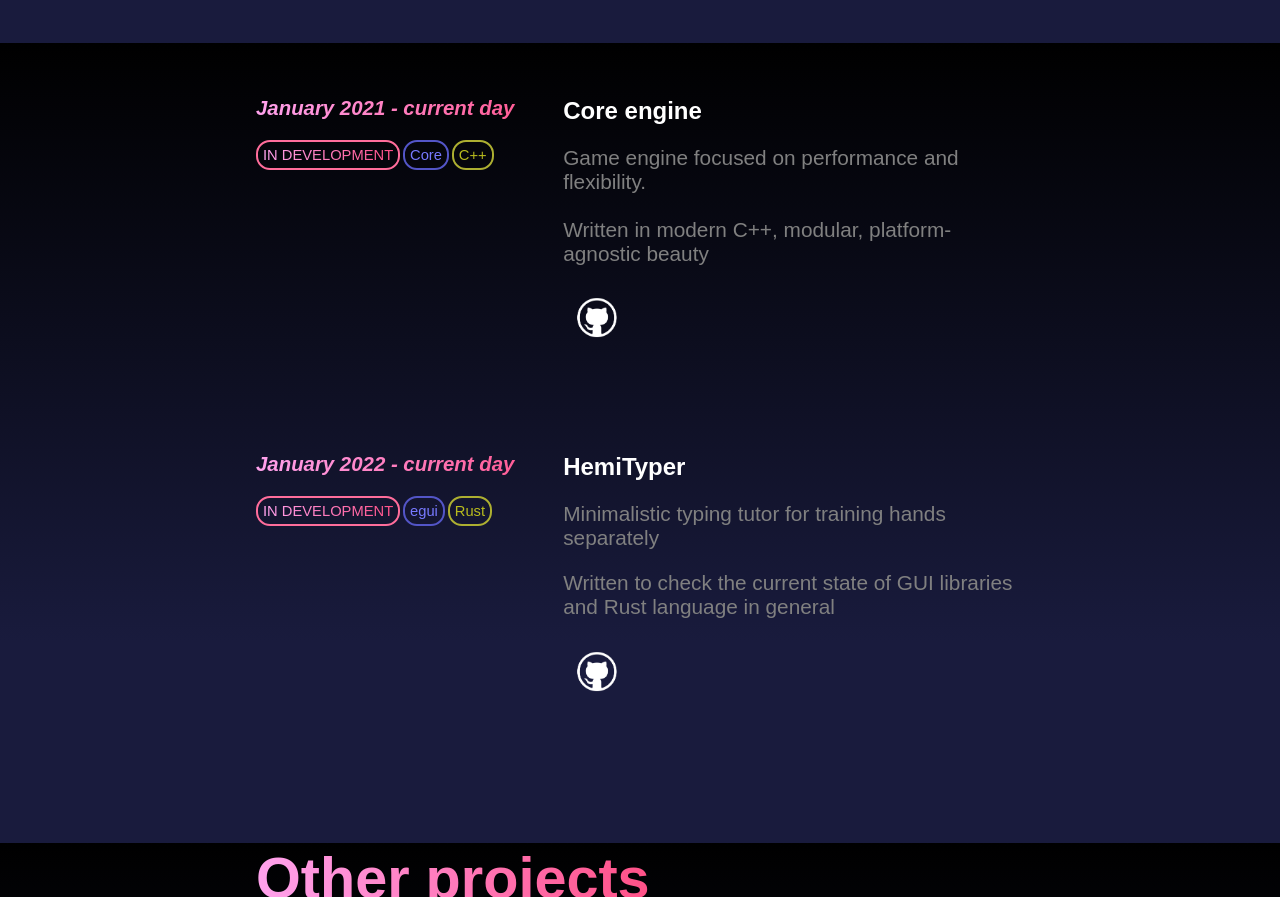
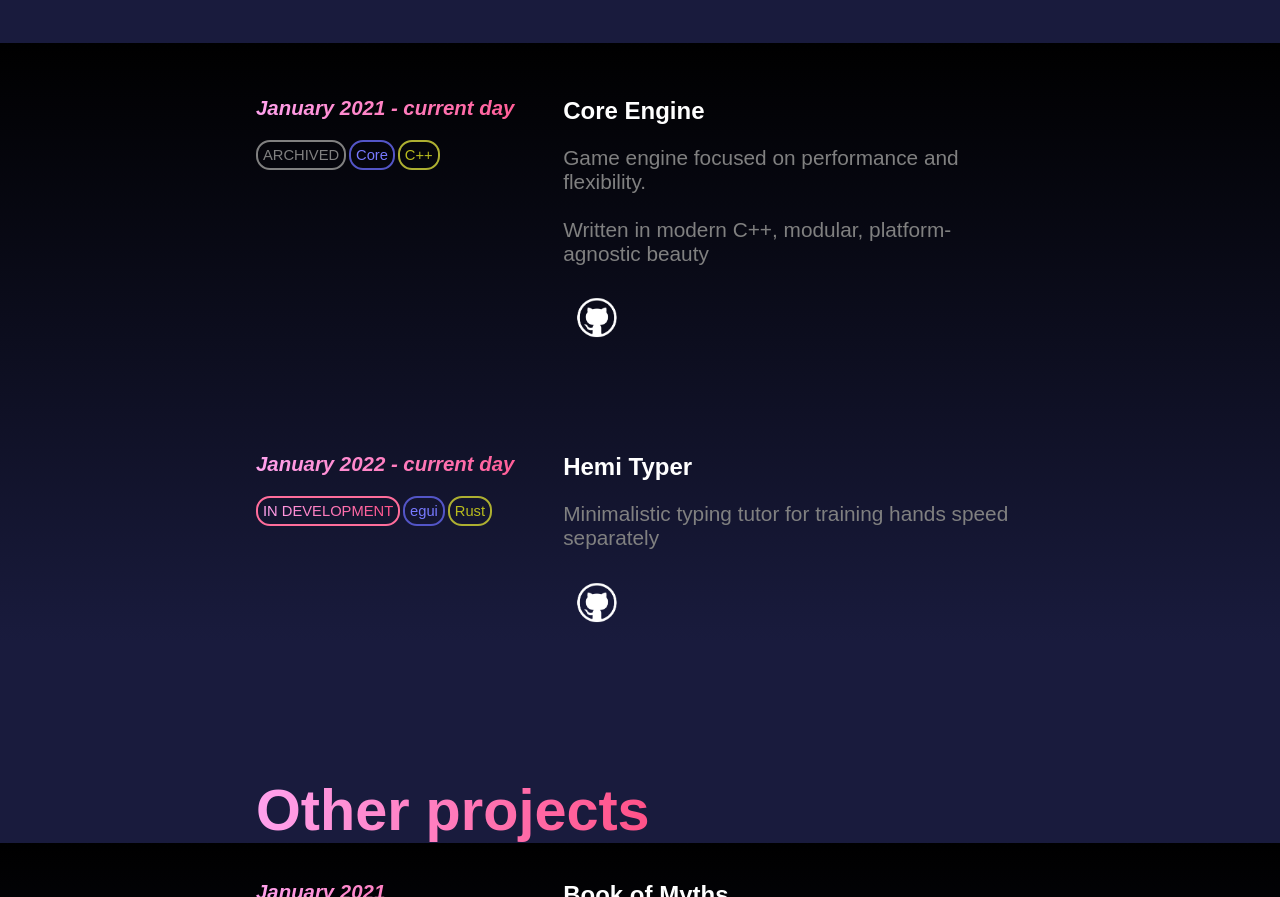
Before and after one commit to kualta/site-rs, a website: page index.html in a window 1280 px wide. Shown: the part 1557-2454 px from the top of the page. Drawn offline with Linux system fonts and the light colour scheme; files whose address does not match are found by name.

Commit message:
site update 5/22/22

```diff
--- a/index.html
+++ b/index.html
@@ -84,7 +84,7 @@
               There is no plot, don't lie to yourself
             </p>
             <div class="github badge">
-              <a href="https://github.com/lectroMathew/fuji-bot"
+              <a href="https://github.com/lectromoe/fuji-bot"
                 ><img src="img/GitHub_Logo.png" alt="GitHub"
               /></a>
             </div>
@@ -108,8 +108,8 @@
                 January 2021 - current day
               </h1>
 
-              <div class="ltag title_container projects_border_gradient">
-                <h2 class="projects_gradient">IN DEVELOPMENT</h2>
+              <div class="ltag title_container gray">
+                <h2 class="gray">ARCHIVED</h2>
               </div>
               <div class="ltag title_container gradient1_border">
                 <h2 class="gradient1">Core</h2>
@@ -119,14 +119,14 @@
               </div>
             </span>
             <span class="interfacers right_column">
-              <h1>Core engine</h1>
+              <h1>Core Engine</h1>
               <p>
                 Game engine focused on performance and flexibility. <br />
                 <br />
                 Written in modern C++, modular, platform-agnostic beauty
               </p>
               <div class="github badge">
-                <a href="https://github.com/lectroMathew/Core"
+                <a href="https://github.com/lectromoe/Core"
                   ><img src="img/GitHub_Logo.png" alt="GitHub"
                 /></a>
               </div>
@@ -150,15 +150,12 @@
                 </div>
               </span>
               <span class="interfacers right_column">
-                <h1>HemiTyper</h1>
+                <h1>Hemi Typer</h1>
                 <p>
-                  Minimalistic typing tutor for training hands separately
-                </p>
-                <p>
-                  Written to check the current state of GUI libraries and Rust language in general
+                  Minimalistic typing tutor for training hands speed separately
                 </p>
                 <div class="github badge">
-                  <a href="https://github.com/lectroMathew/HemiTyper"
+                  <a href="https://github.com/lectromoe/HemiTyper"
                     ><img src="img/GitHub_Logo.png" alt="GitHub"
                   /></a>
                 </div>
```
